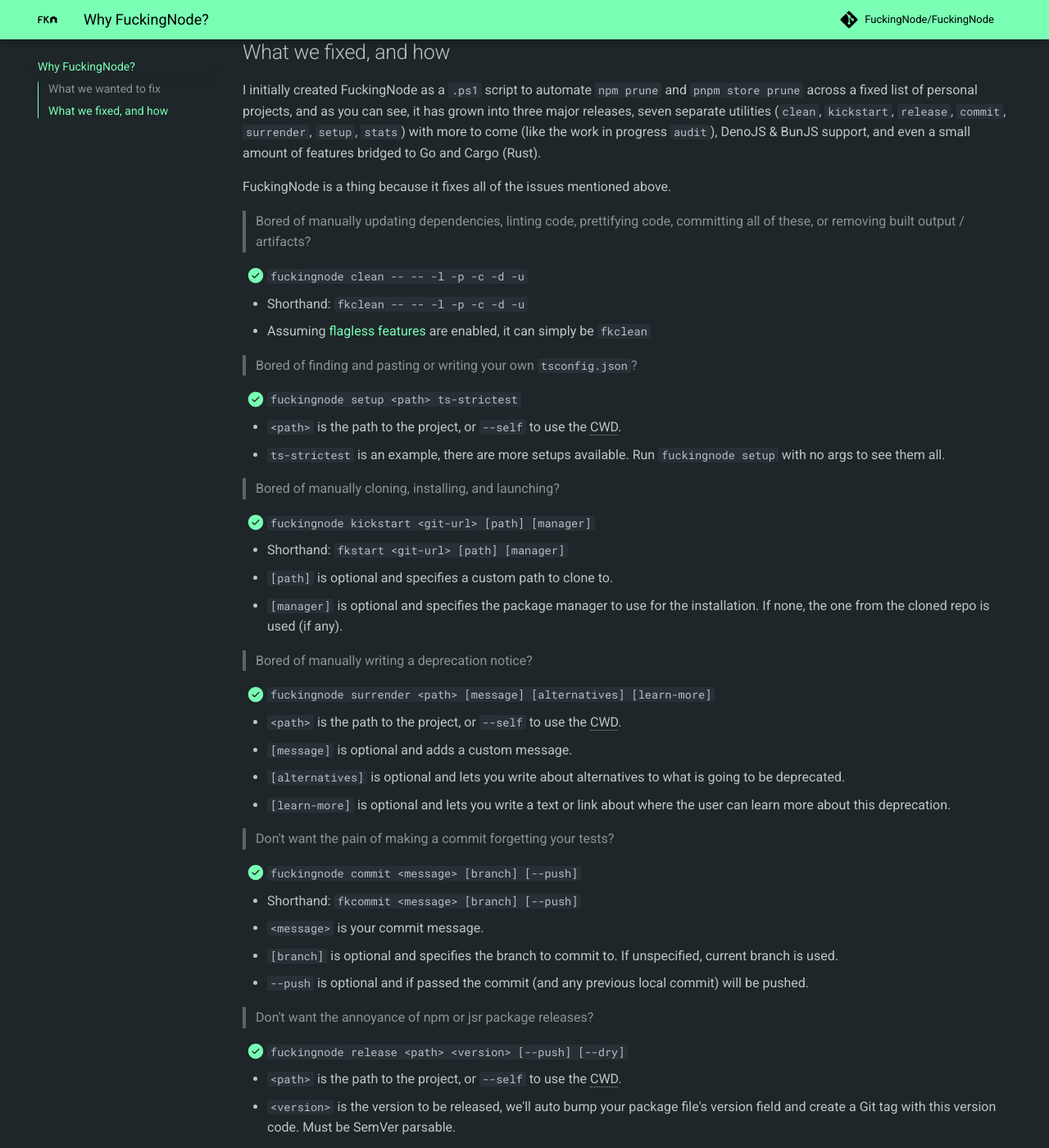
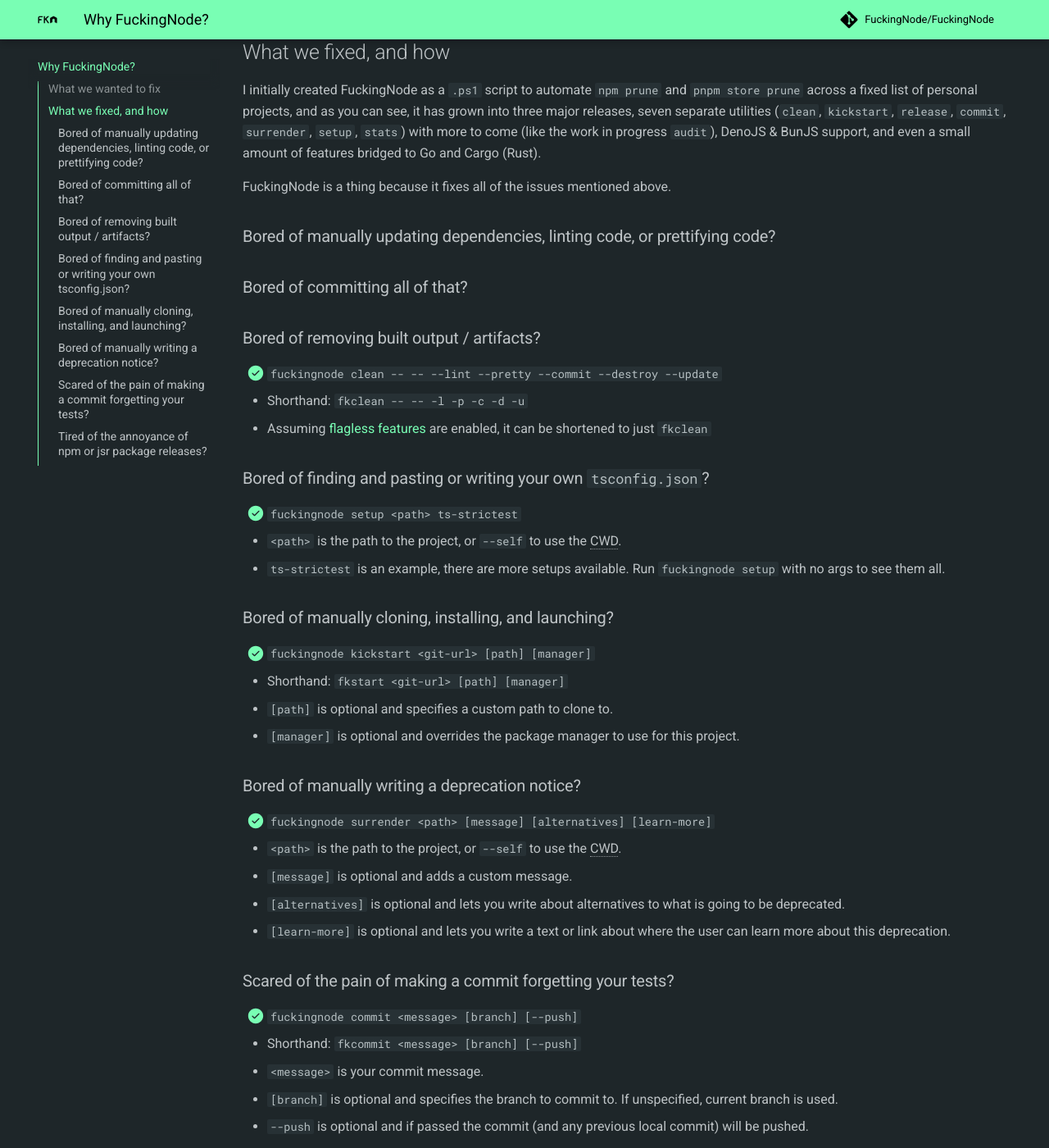
Before and after one commit to FuckingNode/fuckingnode.github.io, an MkDocs documentation site: the page built from docs/about/why.md, in a window 1280 px wide and 1400 px high, scrolled down 711 px. Shown: the whole window at 82% size. Built offline with MkDocs 1.6.1 and Material for MkDocs 9.7.7, drawn with Linux system fonts in a browser that asks for light colours; comment, search, counter and statistics services are not loaded; some of the changed text lies outside the part shown.

Commit message:
Fix a mistake + Change WHY.md's structure

```diff
--- a/docs/about/why.md
+++ b/docs/about/why.md
@@ -20,26 +20,30 @@
 
 FuckingNode is a thing because it fixes all of the issues mentioned above.
 
-> Bored of manually updating dependencies, linting code, prettifying code, committing all of these, or removing built output / artifacts?
+### Bored of manually updating dependencies, linting code, or prettifying code?
 
-- [X] `fuckingnode clean -- -- -l -p -c -d -u`
+### Bored of committing all of that?
+
+### Bored of removing built output / artifacts?
+
+- [X] `fuckingnode clean -- -- --lint --pretty --commit --destroy --update`
   - Shorthand: `fkclean -- -- -l -p -c -d -u`
-  - Assuming [flagless features](../manual/fknode-yaml.md#flagless) are enabled, it can simply be `fkclean`
+  - Assuming [flagless features](../manual/fknode-yaml.md#flagless) are enabled, it can be shortened to just `fkclean`
 
-> Bored of finding and pasting or writing your own `tsconfig.json`?
+### Bored of finding and pasting or writing your own `tsconfig.json`?
 
 - [X] `fuckingnode setup <path> ts-strictest`
   - `<path>` is the path to the project, or `--self` to use the CWD.
   - `ts-strictest` is an example, there are more setups available. Run `fuckingnode setup` with no args to see them all.
 
-> Bored of manually cloning, installing, and launching?
+### Bored of manually cloning, installing, and launching?
 
 - [X] `fuckingnode kickstart <git-url> [path] [manager]`
   - Shorthand: `fkstart <git-url> [path] [manager]`
   - `[path]` is optional and specifies a custom path to clone to.
-  - `[manager]` is optional and specifies the package manager to use for the installation. If none, the one from the cloned repo is used (if any).
+  - `[manager]` is optional and overrides the package manager to use for this project.
 
-> Bored of manually writing a deprecation notice?
+### Bored of manually writing a deprecation notice?
 
 - [X] `fuckingnode surrender <path> [message] [alternatives] [learn-more]`
   - `<path>` is the path to the project, or `--self` to use the CWD.
@@ -47,7 +51,7 @@
   - `[alternatives]` is optional and lets you write about alternatives to what is going to be deprecated.
   - `[learn-more]` is optional and lets you write a text or link about where the user can learn more about this deprecation.
 
-> Don't want the pain of making a commit forgetting your tests?
+### Scared of the pain of making a commit forgetting your tests?
 
 - [X] `fuckingnode commit <message> [branch] [--push]`
   - Shorthand: `fkcommit <message> [branch] [--push]`
@@ -55,7 +59,7 @@
   - `[branch]` is optional and specifies the branch to commit to. If unspecified, current branch is used.
   - `--push` is optional and if passed the commit (and any previous local commit) will be pushed.
 
-> Don't want the annoyance of npm or jsr package releases?
+### Tired of the annoyance of npm or jsr package releases?
 
 - [X] `fuckingnode release <path> <version> [--push] [--dry]`
   - `<path>` is the path to the project, or `--self` to use the CWD.
```
